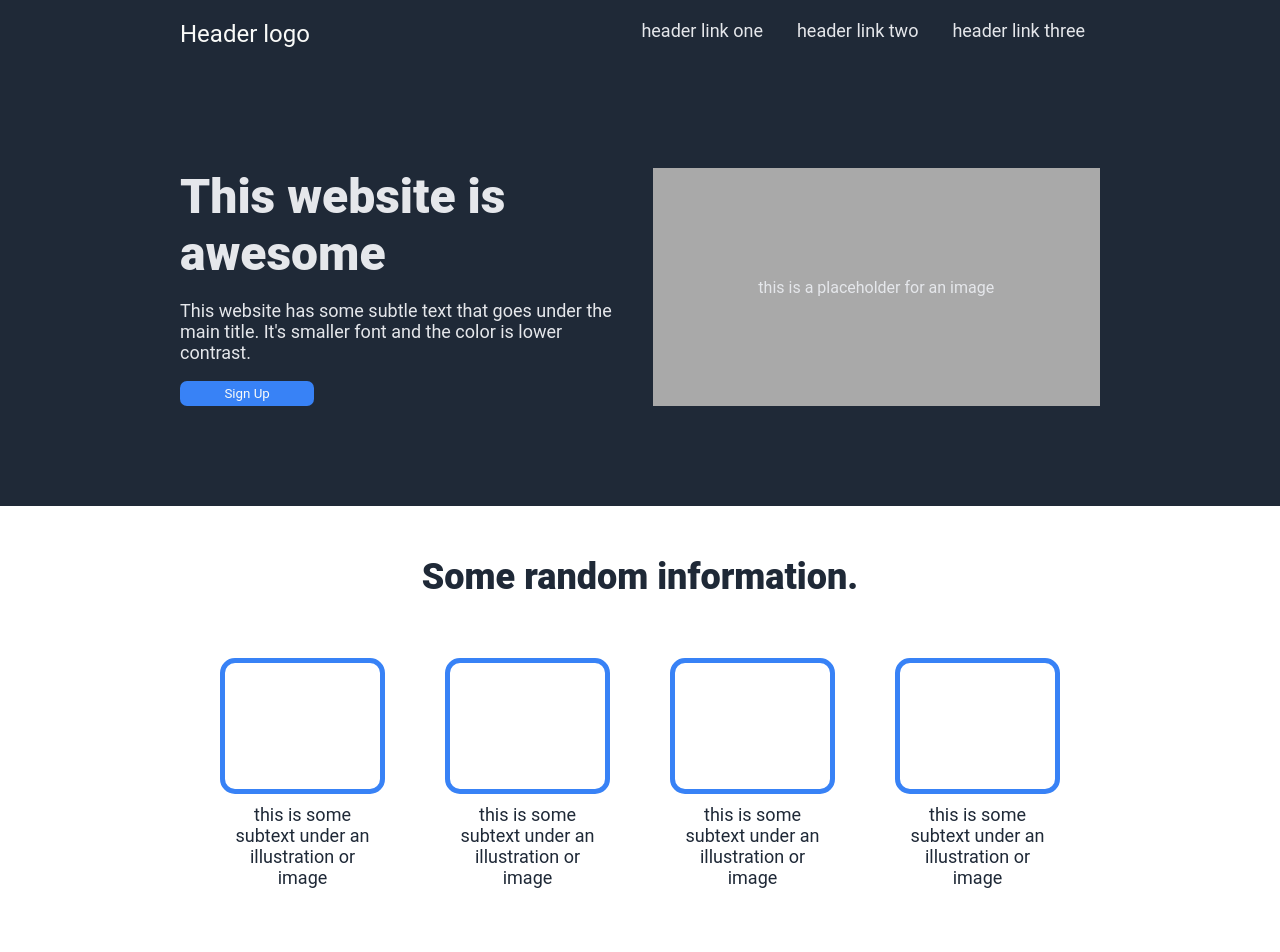
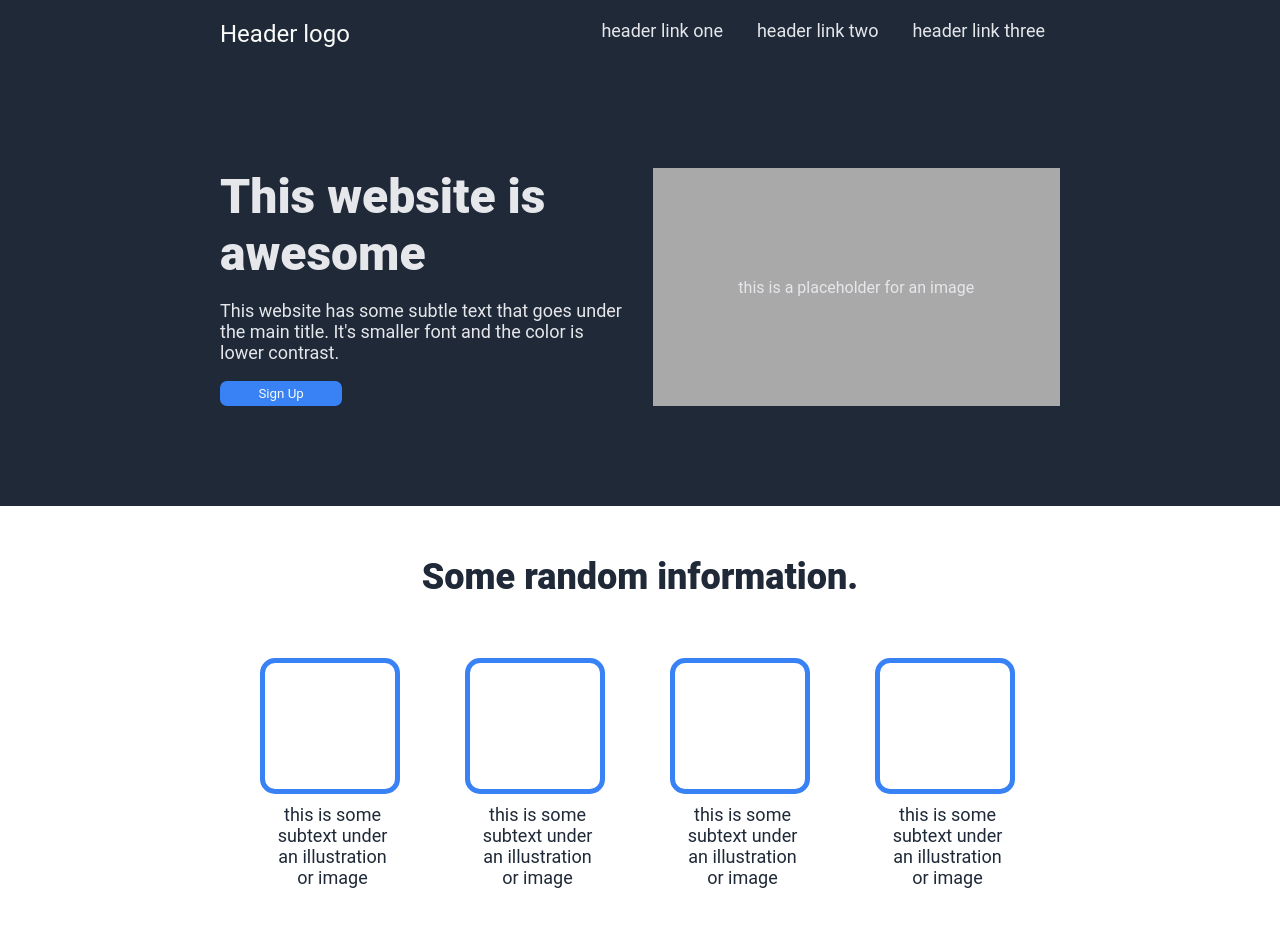
Before and after one commit to rjames187/Landing-Page, a plain HTML site: page index.html in a window 1280 px wide. Shown: the top 952 px of the page. Drawn offline with Linux system fonts and the light colour scheme.

Commit message:
make element widths static to prevent stretching on wide screens

```diff
--- a/index.html
+++ b/index.html
@@ -9,22 +9,27 @@
 </head>
 <body>
     <header>
+        <div class="header-cont">
             <div class="header-left">Header logo</div>
             <div class="header-right">
                 <a>header link one</a>
                 <a>header link two</a>
                 <a>header link three</a>
             </div>
+        </div>
     </header>
     <section class="hero">
+        <div class="hero-cont">
             <div class="hero-left">
                 <h1>This website is awesome</h1>
                 <p>This website has some subtle text that goes under the main title. It's smaller font and the color is lower contrast.</p>
                 <button>Sign Up</button>
             </div>
             <div class="hero-right">this is a placeholder for an image</div>
+        </div>
     </section>
     <section class="info">
+        <div class="info-cont">
             <h2 class="info-header">Some random information.</h2>
             <div class="info-subsec">
                 <div class="info-tile">
@@ -42,6 +47,7 @@
                 <div class="info-tile">
                     <div class="empty-box"></div>
                     <p>this is some subtext under an illustration or image</p>
+                </div>
             </div>
         </div>
     </section>
--- a/styles.css
+++ b/styles.css
@@ -10,8 +10,14 @@ body {
 header {
     background-color: #1F2937;
     display: flex;
+    justify-content: center;
+    padding: 20px 0px;
+}
+
+.header-cont {
+    width: 840px;
+    display: flex;
     justify-content: space-between;
-    padding: 20px 180px;
 }
 
 .header-left {
@@ -28,8 +34,14 @@ header {
 
 .hero {
     background-color: #1F2937;
-    padding: 100px 180px;
     display: flex;
+    justify-content: center;
+    padding: 100px 0px;
+}
+
+.hero-cont {
+    display: flex;
+    width: 840px;
 }
 
 .hero-left {
@@ -75,10 +87,17 @@ button {
 
 .info {
     display: flex;
-    flex-direction: column;
     align-items: center;
     justify-content: center;
-    padding: 20px 200px 100px 200px;
+    padding: 20px 0px 100px 0px;
+}
+
+.info-cont {
+    display: flex;
+    flex-direction: column;
+    width: 740px;
+    align-items: center;
+    justify-content: center;
 }
 
 .info-header {
@@ -93,7 +112,7 @@ button {
 }
 
 .info-tile {
-    width: 165px;
+    width: 145px;
     height: 240px;
     display: flex;
     flex-direction: column;
@@ -102,8 +121,8 @@ button {
 }
 
 .empty-box {
-    width: 155px;
-    height: 155px;
+    width: 130px;
+    height: 130px;
     border: 5px solid #3882F6;
     border-radius: 15px;
 }
@@ -116,7 +135,7 @@ button {
 }
 
 .quote {
-    padding: 100px 200px;
+    padding: 100px 0px;
     background-color: #E5E7EB;
     display: flex;
     align-items: center;
@@ -126,6 +145,7 @@ button {
 .quote-content {
     display: flex;
     flex-direction: column;
+    width: 740px;
 }
 
 .quote-body {
@@ -148,17 +168,17 @@ button {
     display: flex;
     align-items: center;
     justify-content: center;
-    padding: 100px 200px;
+    padding: 100px 0px;
 }
 
 .cta-con {
     background-color: #3882F6;
     border-radius: 10px;
-    flex: 1;
     padding: 50px 100px;
     display: flex;
     justify-content: space-between;
     align-items: flex-end;
+    width: 640px;
 }
 
 .cta-text {
```
Lines whose indentation alone changed are shown as unchanged.
